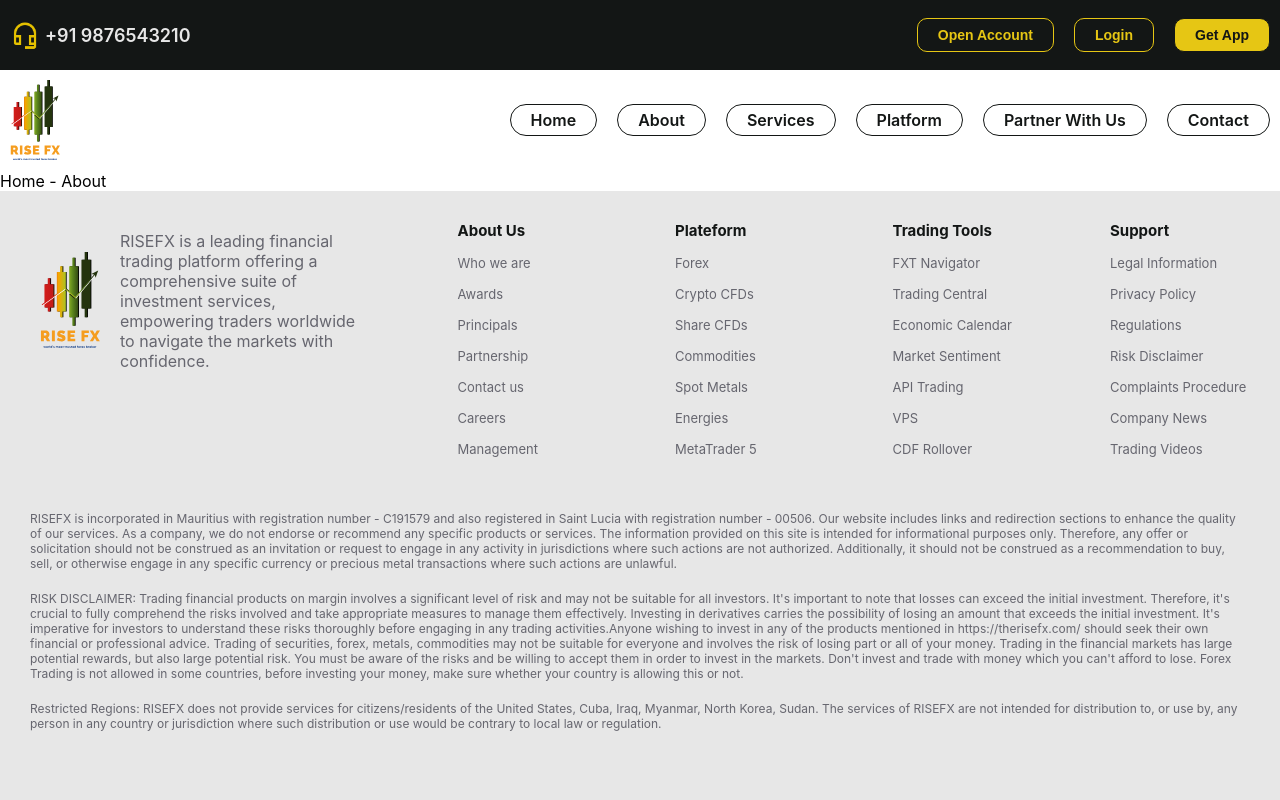
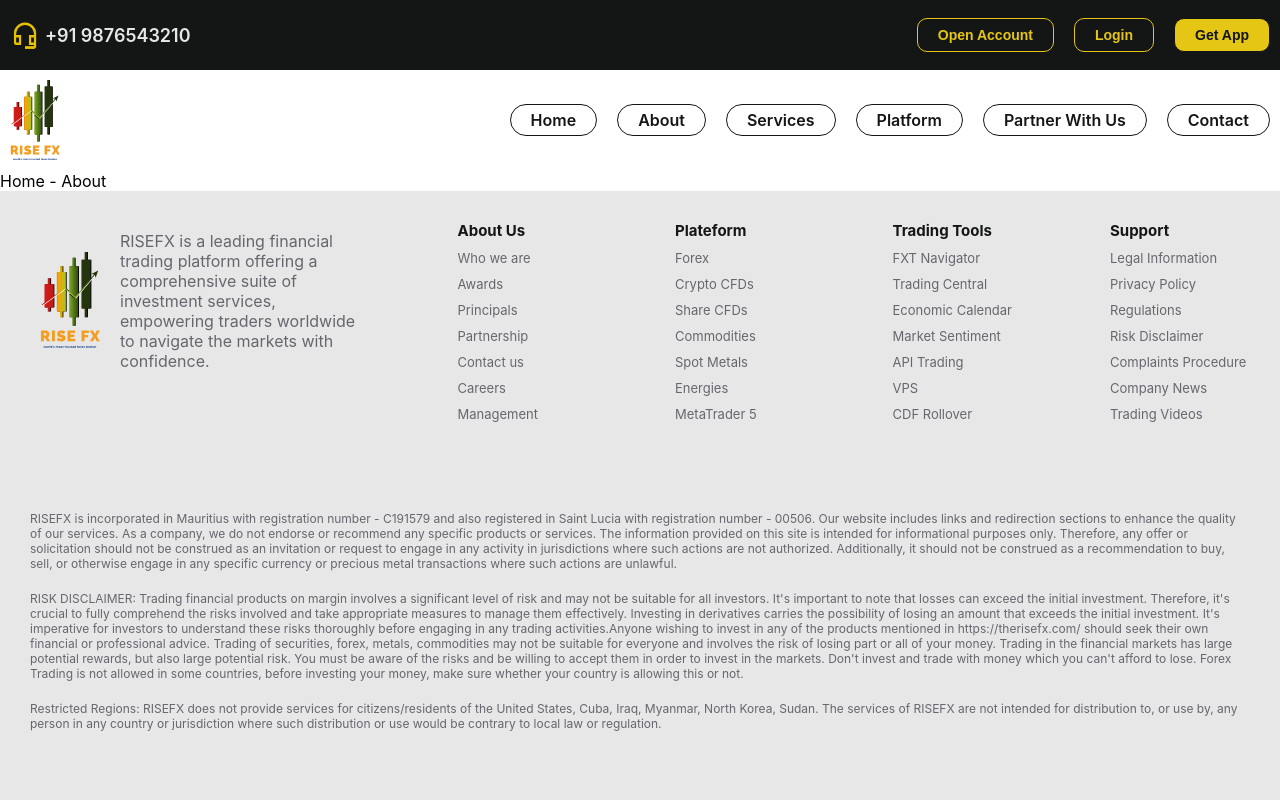
Before and after one commit to Abubakkar9087/risefx, a React (Create React App) app: page /About in a window 1280 px wide. Shown: the top 800 px of the page. Built offline with nearby package versions, Linux system fonts and the light colour scheme.

Commit message:
reduced gap

```diff
--- a/src/components/Footer.css
+++ b/src/components/Footer.css
@@ -38,7 +38,7 @@
         justify-content: start;
         align-items: start;
         flex-direction: column;
-        gap: 15px !important;
+        gap: 10px !important;
         list-style: none;
         color: var(--color-gray);
     }
```
